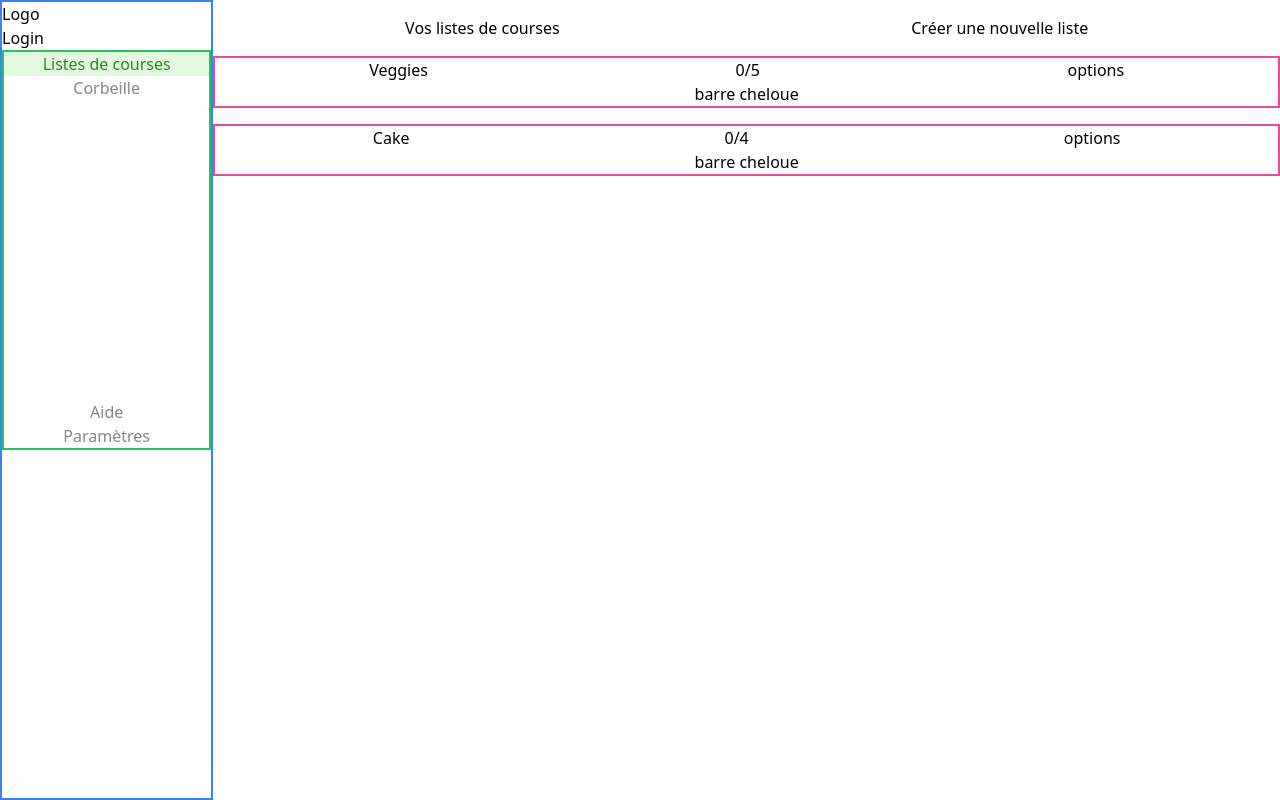
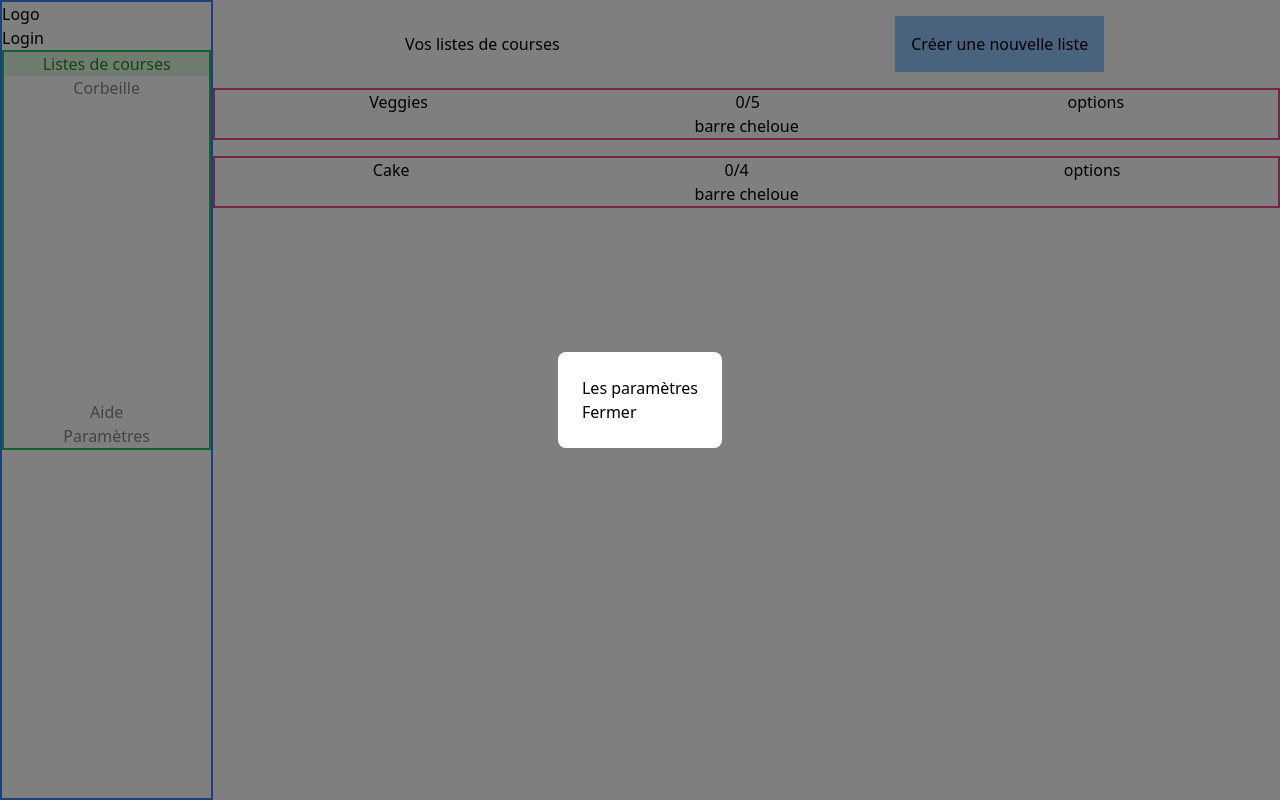
Before and after one commit to Wanakaaa/ListoV2, a React (Vite) app in the folder listo-app/: page / in a window 1280 px wide. Both pictures are taken after a click on the button "Paramètres". Built offline with nearby package versions, Linux system fonts and the light colour scheme.

Commit message:
modal composant

```diff
--- /dev/null
+++ b/listo-app/src/componants/Dialog.tsx
@@ -0,0 +1,24 @@
+type DialogProps = {
+    isOpen: boolean;
+    onClose: () => void;
+    children: React.ReactNode;
+  };
+
+  export default function Dialog({ isOpen, onClose, children }: DialogProps) {
+    if (!isOpen) return null;
+
+    return (
+      <dialog open className="fixed inset-0 flex justify-center items-center">
+        <div
+          onClick={(e) => {
+            if (e.target === e.currentTarget) onClose()
+          }}
+          className="backdrop bg-black/50 fixed inset-0 flex justify-center items-center"
+        >
+          <div className="bg-white p-6 rounded-lg">
+            {children}
+          </div>
+        </div>
+      </dialog>
+    );
+  }
--- a/listo-app/src/componants/Nav/Navbar.tsx
+++ b/listo-app/src/componants/Nav/Navbar.tsx
@@ -1,4 +1,7 @@
 import { useNavigate } from "react-router-dom";
+import { useState } from "react";
+import Dialog from "../Dialog";
+import Params from "../Params";
 
 type NavbarProps = {
     selectedOption: string,
@@ -7,6 +10,11 @@ type NavbarProps = {
 
 export default function Navbar({selectedOption, setSelectedOption }: NavbarProps) {
   const navigate = useNavigate();
+  const [isOpen, setIsOpen] = useState(false);
+
+  const openDialog = () => setIsOpen(true);
+  const closeDialog = () => setIsOpen(false);
+
   return (
     <div className="flex flex-col border-2 border-green-500 h-[50vh] justify-between">
       <div className="flex flex-col">
@@ -33,7 +41,11 @@ export default function Navbar({selectedOption, setSelectedOption }: NavbarProps
         <button
             className="hover:bg-secondary-light text-secondary"
         >Aide</button>
-        <button className="hover:bg-secondary-light text-secondary">Paramètres</button>
+        <button className="hover:bg-secondary-light text-secondary" onClick={openDialog}>
+        Paramètres</button>
+                <Dialog isOpen={isOpen} onClose={closeDialog}>
+                  <Params closeDialog={closeDialog}/>
+                </Dialog>
       </div>
     </div>
   );
--- /dev/null
+++ b/listo-app/src/componants/Params.tsx
@@ -0,0 +1,12 @@
+type ParamsProps = {
+    closeDialog: () => void
+  };
+
+export default function Params({ closeDialog }: ParamsProps) {
+  return (
+    <div>
+        <h2>Les paramètres</h2>
+        <button type="button" onClick={closeDialog}>Fermer</button>
+    </div>
+  )
+}
--- /dev/null
+++ b/listo-app/src/content/CreateListBtn.tsx
@@ -0,0 +1,21 @@
+import { useState } from "react";
+import Dialog from "../componants/Dialog";
+import CreateListForm from "./CreateListForm";
+
+export default function CreateListBtn() {
+  const [isOpen, setIsOpen] = useState(false);
+
+  const openDialog = () => setIsOpen(true);
+  const closeDialog = () => setIsOpen(false);
+
+  return (
+    <div>
+      <button onClick={openDialog} className="bg-blue-300 p-4">
+        Créer une nouvelle liste
+      </button>
+      <Dialog isOpen={isOpen} onClose={closeDialog}>
+        <CreateListForm closeDialog={closeDialog}/>
+      </Dialog>
+    </div>
+  );
+}
--- /dev/null
+++ b/listo-app/src/content/CreateListForm.tsx
@@ -0,0 +1,18 @@
+type CreateListFormProps = {
+  closeDialog: () => void
+};
+
+export default function CreateListForm({ closeDialog }: CreateListFormProps) {
+  return (
+    <form>
+      <h2>Créer une nouvelle liste</h2>
+      <input type="text" placeholder="Nom de la liste" />
+      <div>
+        <button type="button" onClick={closeDialog}>
+          Annuler
+        </button>
+        <button type="button">Créer</button>
+      </div>
+    </form>
+  );
+}
--- a/listo-app/src/content/Lists.tsx
+++ b/listo-app/src/content/Lists.tsx
@@ -1,15 +1,9 @@
 import { Link } from "react-router-dom";
-
-import NewListButton from "./NewListButton";
 import { listsData } from "../data/listsData";
 
 export default function Lists() {
   return (
     <div>
-      <div className="flex justify-around p-4">
-        <h1>Vos listes de courses</h1>
-        <NewListButton />
-      </div>
       <div className="flex flex-col gap-4">
         {listsData.map((list) => (
           <Link key={list.id}  to={`/lists/${list.id}`}>
--- a/listo-app/src/content/NewListButton.tsx
+++ /dev/null
@@ -1,10 +0,0 @@
-export default function NewListButton() {
-    function createNewList() {
-        alert('Créer une nouvelle liste')
-    }
-  return (
-    <div>
-        <button onClick={createNewList}>Créer une nouvelle liste</button>
-    </div>
-  )
-}
--- a/listo-app/src/pages/HomePage.tsx
+++ b/listo-app/src/pages/HomePage.tsx
@@ -1,9 +1,17 @@
 import Lists from "../content/Lists";
+//import CreateListBtn from "../content/CreateListBtn";
+import CreateListBtn2 from "../content/CreateListBtn";
 
 export default function HomePage() {
   return (
     <div>
-     <Lists/>
+      <div className="flex justify-around p-4">
+        <h1 className="p-4">Vos listes de courses</h1>
+        <CreateListBtn2/>
+      </div>
+      <Lists/>
     </div>
   );
 }
+
+// <CreateListBtn/>
```
Also changed, not shown: listo-app/src/main.css (line endings or trailing spaces).
